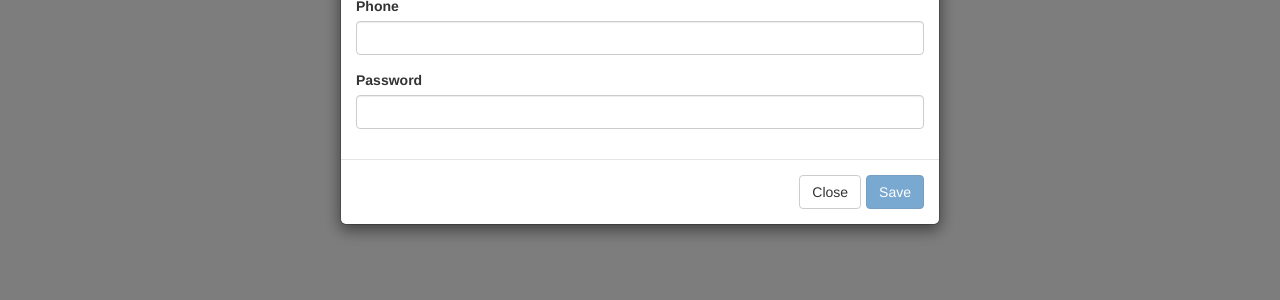
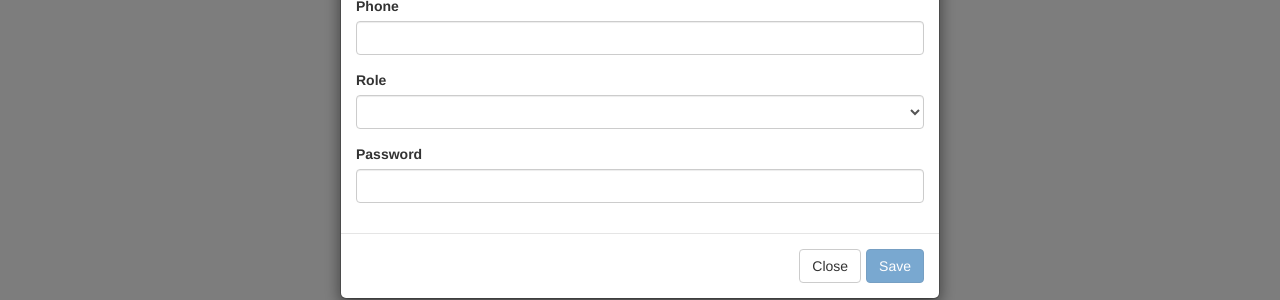
Before and after one commit to thonguyen1302/MWA_Project, an Angular app in the folder client/: page /employee in a window 1280 px wide. Both pictures are taken after a click on the button "Add employee". Shown: the part 329-629 px from the top of the page. Built offline with nearby package versions, Linux system fonts and the light colour scheme; no server answers.

Commit message:
validator

```diff
--- a/client/src/app/department/department.component.html
+++ b/client/src/app/department/department.component.html
@@ -67,7 +67,7 @@
         </form>
       </div>
       <div class="modal-footer">
-        <button type="button" class="btn btn-default" data-dismiss="modal">Close</button>
+        <button type="button" class="btn btn-default" data-dismiss="modal" id="btn_close" >Close</button>
         <button type="submit" class="btn btn-primary" form="f_Department" [disabled] = "!f.valid">Save</button>
       </div>
     </div>
--- a/client/src/app/department/department.component.ts
+++ b/client/src/app/department/department.component.ts
@@ -51,9 +51,7 @@ export class DepartmentComponent implements OnInit {
         .subscribe(
           result1 => {
             this.departments = result1;
-            document.getElementById(`modalDepartment`).style.display = `none`;
-            document.getElementById(`modalDepartment`).setAttribute(`aria-hidden`, `true`);
-            document.getElementById(`modalDepartment`).setAttribute(`class`, `modal fade`);
+            document.getElementById(`btn_close`).click();
           },
           err => {
             console.log(err);
--- a/client/src/app/employee/employee.component.html
+++ b/client/src/app/employee/employee.component.html
@@ -82,10 +82,11 @@
                 'has-success': email.valid && (email.dirty || email.touched)
                 }">
               <label>Email</label>
-              <input type="text" rows="5" class="form-control" name="email" [(ngModel)]="employee.email" required #email="ngModel">
+              <input type="text" rows="5" class="form-control" name="email" [(ngModel)]="employee.email" required pattern="^([a-zA-Z0-9_\-\.]+)@([a-zA-Z0-9_\-\.]+)\.([a-zA-Z]{2,5})$" #email="ngModel">
 
               <span class="help-block" *ngIf="email.errors && (email.dirty || email.touched)">
                 <p *ngIf="email.errors.required">Email is required</p>
+                <p *ngIf="email.errors.pattern">Email wrong format</p>
               </span>
             </div>
             <div class="form-group" class="form-group" [ngClass]="{
@@ -99,17 +100,34 @@
                 <p *ngIf="phone.errors.required">Phone is required</p>
               </span>
             </div>
-            <div class="form-group" class="form-group">
+            <div class="form-group" class="form-group" [ngClass]="{
+              'has-danger': role.invalid && (role.dirty || role.touched),
+              'has-success': role.valid && (role.dirty || role.touched)
+              }">
+              <label>Role</label>
+              <select class="form-control" name="role" [(ngModel)]="employee.role" required #role="ngModel">
+                <option value="admin">Admin</option>
+                <option value="hr">HR</option>
+                <option value="employee">Employee</option>
+                <option value="customer">Customer</option>
+              </select>
+
+              <span class="help-block" *ngIf="role.errors && (role.dirty || role.touched)">
+                <p *ngIf="role.errors.required">Role is required</p>
+              </span>
+            </div>
+            <div class="form-group" *ngIf="!employee.firstname">
               <label>Password</label>
-              <input type="text" rows="5" class="form-control" name="password" [(ngModel)]="employee.password" required #password="ngModel">
+              <input type="password" rows="5" class="form-control" name="password" [(ngModel)]="employee.password" required minlength="6" #password="ngModel">
               <span class="help-block" *ngIf="password?.errors && (password.dirty || password.touched)">
                 <p *ngIf="password.errors.required">Password is required</p>
+                <p *ngIf="password.errors.minlength">Minimum is 6 words</p>
               </span>
             </div>
           </form>
         </div>
         <div class="modal-footer">
-          <button type="button" class="btn btn-default" data-dismiss="modal">Close</button>
+          <button type="button" class="btn btn-default" data-dismiss="modal" id="btn_close">Close</button>
           <button type="submit" class="btn btn-primary" form="f_Employee" [disabled]="!f.valid">Save</button>
         </div>
       </div>
--- a/client/src/app/employee/employee.component.ts
+++ b/client/src/app/employee/employee.component.ts
@@ -66,6 +66,7 @@ export class EmployeeComponent implements OnInit {
             this.employees = result1;
             this.isShowDialog = false;
             //this.employee = new Employee();
+            document.getElementById(`btn_close`).click();
             return true;
           },
           err => {
```
